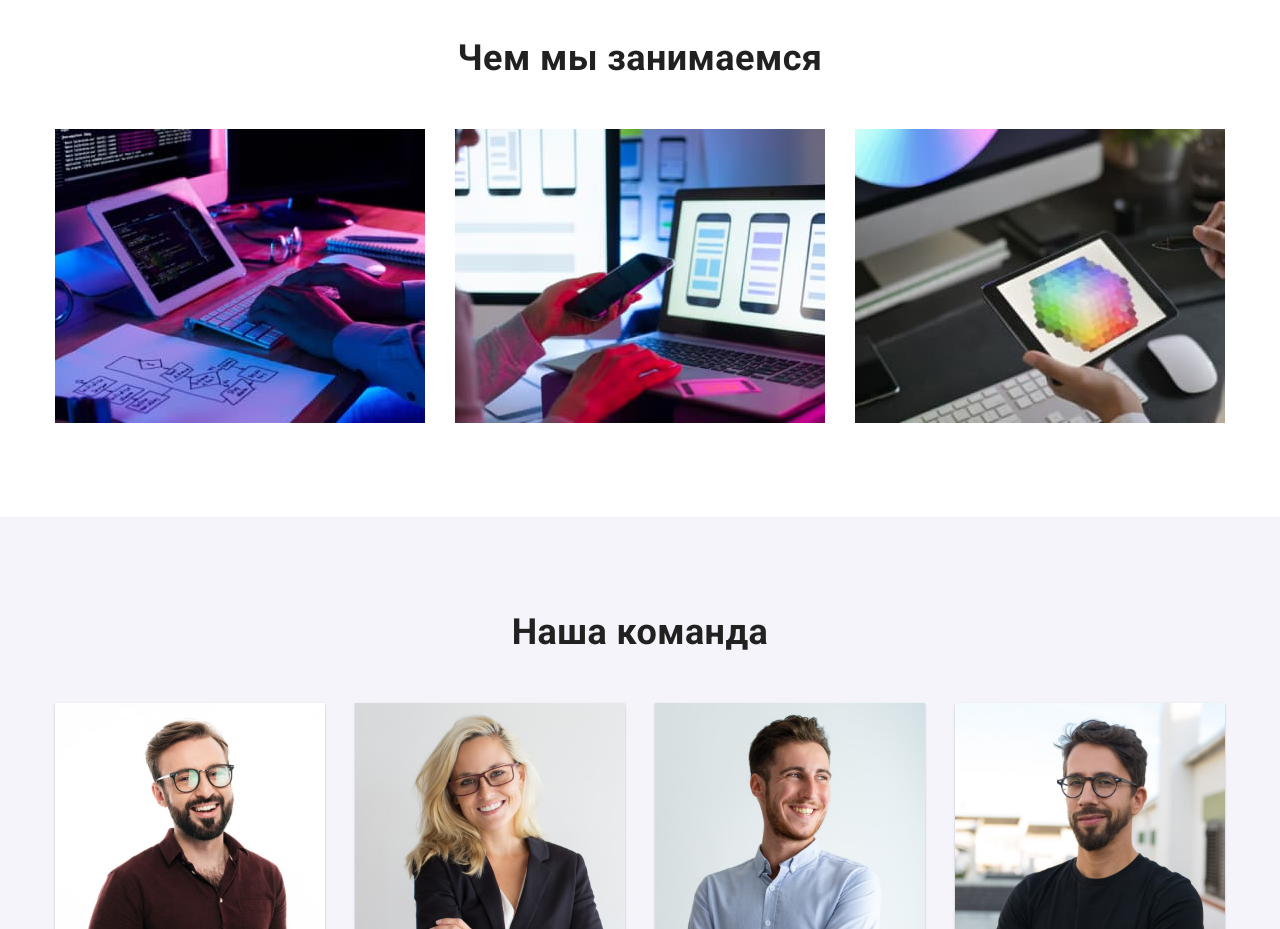
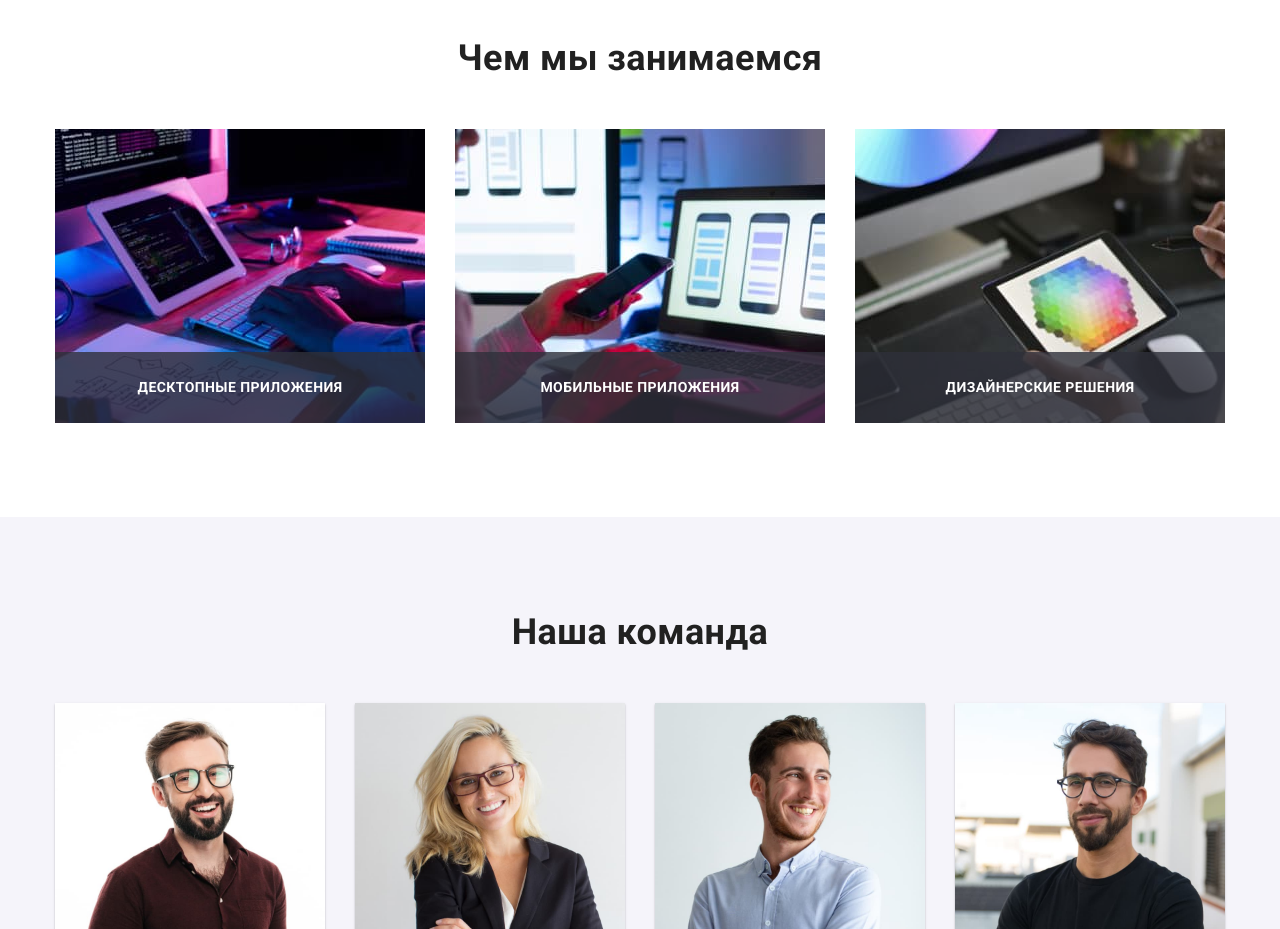
Before and after one commit to AlexanderBryukhovetskiy/goit-markup-hw-05, a plain HTML site: page index.html in a window 1280 px wide. Shown: the part 1080-2009 px from the top of the page. Drawn offline with nearby package versions, Linux system fonts and the light colour scheme.

Commit message:
titles to info-section images had been added

```diff
--- a/css/styles.css
+++ b/css/styles.css
@@ -349,7 +349,7 @@ background-color: #fff;
 }
 
 
-/*оформлення секції description*/
+                        /*оформлення секції description*/
 .description {
     padding-top: 94px;
     padding-bottom: 94px;
@@ -395,10 +395,38 @@ background-color: #fff;
 
 .info-list {
     display: flex;
+
 }
 
 .info-list .info-item + .info-item {
     margin-left: 30px;
+}
+
+.info-item {
+    position: relative;
+}
+.info {
+    display: block;
+}
+
+
+
+.info-title {
+    position:absolute;
+    bottom:0;
+
+    width: 100%;
+    padding-top: 27px;
+    padding-bottom: 27px;
+
+    font-weight: 700;
+    line-height: 1.17;
+    text-transform: uppercase;
+    text-align: center;
+    color: var(--main-light);
+
+    background-color: rgba(47, 48, 58, 0.8);
+
 }
 
 /*оформлення секції team*/
--- a/index.html
+++ b/index.html
@@ -146,14 +146,28 @@
             </div>
         </section>
 
-        <!--контейнер з зображеннями-->
+        <!--інформаційна секція -->
         <section class="info">
             <div class="container">
                 <h2 class="section-title">Чем мы занимаемся</h2>
                 <ul class="list info-list">
-                    <li class="info-item"><img src="./images/image1.jpg" alt="рабочий стол" width="370"></li>
-                    <li class="info-item"><img src="./images/image2.jpg" alt="экран ноутбука" width="370"></li>
-                    <li class="info-item"><img src="./images/image3.jpg" alt="планшет" width="370"></li>
+                    <li class="info-item">
+
+                        <!--<div class="info-item-"> -->
+                        <img src="./images/image1.jpg" alt="рабочий стол" width="370">
+                        <p class="info-title">Десктопные приложения</p>
+
+                    </li>
+
+                    <li class="info-item">
+                        <img src="./images/image2.jpg" alt="экран ноутбука" width="370">
+                        <p class="info-title">Мобильные приложения</p>
+                    </li>
+
+                    <li class="info-item">
+                        <img src="./images/image3.jpg" alt="планшет" width="370">
+                        <p class="info-title">Дизайнерские решения</p>
+                    </li>
                 </ul>
             </div>
         </section>
```
